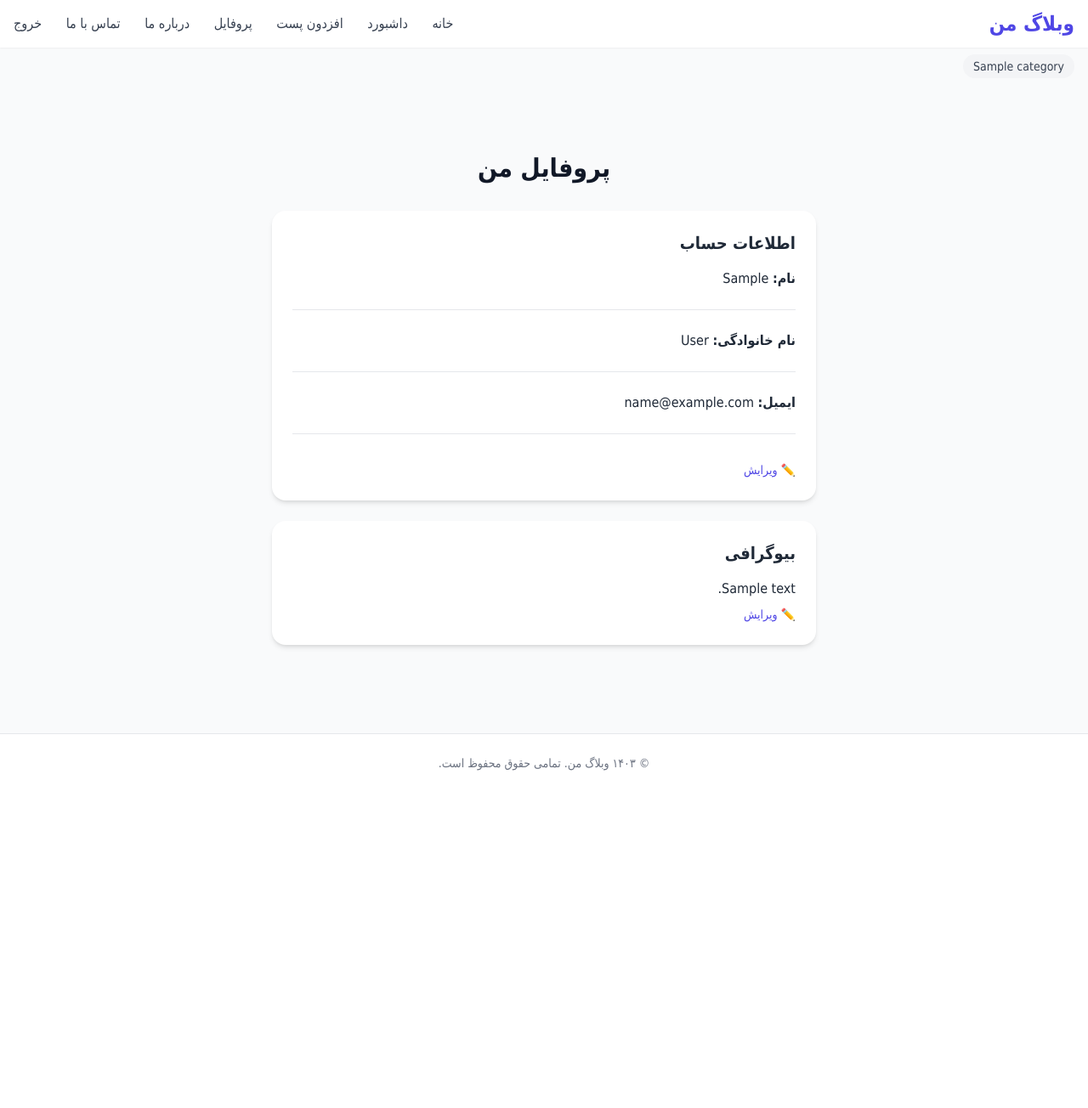
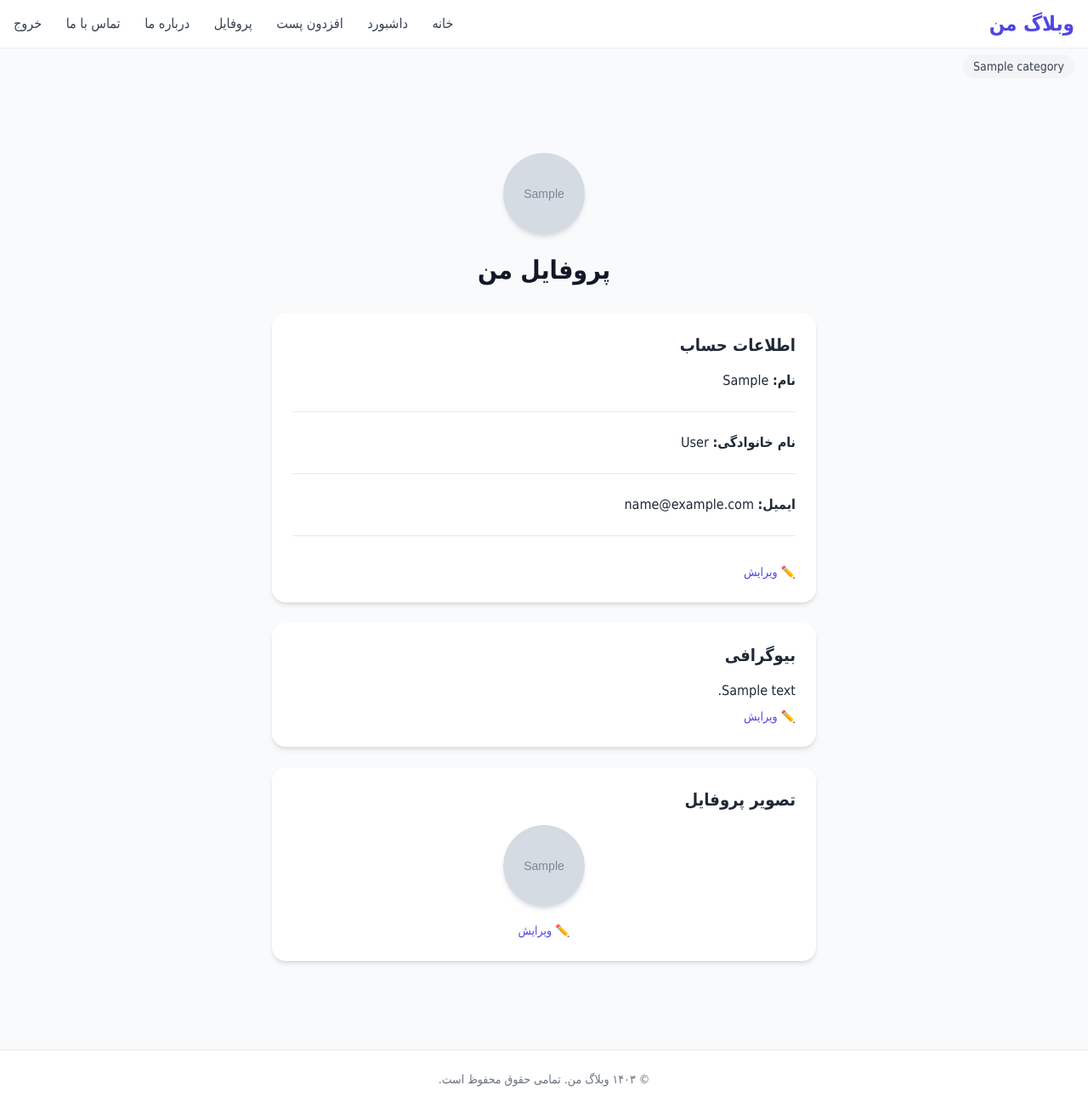
Before and after one commit to yn-th/my-django-blog, a Django app: page /profile/ in a window 1280 px wide. Shown: the whole page at 85% size. Before the commit the page ends 907 px from the top, so only its background shows below. Run offline with Django 5.2, Linux system fonts and the light colour scheme; a user stored in the database is signed in; tables that the repository leaves empty hold one stand-in row (values such as "Sample post"); grey boxes marked "Sample" are stand-in pictures; some libraries are stand-ins or nearby versions.

Commit message:
add image to weblog

```diff
--- a/blog/forms.py
+++ b/blog/forms.py
@@ -20,7 +20,7 @@ class CreatePostForm(forms.ModelForm):
 
     class Meta:
         model = Post
-        fields = ("title",'body','status','category','tags')
+        fields = ("title",'body','status','category','tags','image')
         widgets = {
             'title': forms.TextInput(attrs={
                 'class': 'w-full px-4 py-2 border border-gray-300 rounded-lg focus:ring-2 focus:ring-indigo-500 focus:border-indigo-500 outline-none transition',
@@ -42,8 +42,10 @@ class CreatePostForm(forms.ModelForm):
                 'class': 'w-full px-4 py-2 border border-gray-300 rounded-lg focus:ring-2 focus:ring-indigo-500 focus:border-indigo-500 outline-none transition bg-white',
                 'size': '5'  # ارتفاع لیست (اختیاری)
             }),
-        }
-
+            'image': forms.ClearableFileInput(attrs={
+                'class': 'w-full text-sm text-gray-500 file:mr-4 file:py-2 file:px-4 file:rounded-lg file:border-0 file:text-sm file:font-semibold file:bg-indigo-50 file:text-indigo-700 hover:file:bg-indigo-100'
+        })
+}
 class CommentForm(forms.ModelForm):
     email = forms.EmailField(required=False)
     name = forms.CharField( max_length=158, required=False)
@@ -54,10 +56,21 @@ class CommentForm(forms.ModelForm):
 from django.contrib.auth.models import User
 
 class ProfileForm(forms.ModelForm):
+
     class Meta:
         model = Profile
-        fields = ['bio',]
+        fields = ['bio']
 
+class ImageProfileForm(forms.ModelForm):
+
+    class Meta:
+        model = Profile
+        fields = ['image']
+        widgets = {
+            'image': forms.ClearableFileInput(attrs={
+                'class': 'w-full text-sm text-gray-500 file:mr-4 file:py-2 file:px-4 file:rounded-lg file:border-0 file:text-sm file:font-semibold file:bg-indigo-50 file:text-indigo-700 hover:file:bg-indigo-100'
+            }),
+        }
 class UserUpdateForm(forms.ModelForm):
     class Meta:
         model = User
--- a/blog/models.py
+++ b/blog/models.py
@@ -39,7 +39,7 @@ class Category(models.Model):
 class Post (models.Model):
     title = models.CharField(max_length=250)
     body = models.TextField()
-
+    image = models.ImageField(upload_to='posts/%Y/%m', blank=True)
     tags = models.ManyToManyField(Tag, related_name='posts',blank=True)
     category = models.ForeignKey(
         Category,
@@ -111,6 +111,7 @@ class Comment(models.Model):
 class Profile(models.Model):
     user = models.OneToOneField(User, related_name='profile', on_delete=models.CASCADE)
     bio = models.TextField(blank=True)
+    image = models.ImageField( upload_to='profile/%Y/%m', blank=True)
 
     def __str__(self):
         return f"Profile of {self.user.username}"
--- a/blog/templates/blog/create_post.html
+++ b/blog/templates/blog/create_post.html
@@ -19,7 +19,7 @@
         <h1 class="text-3xl font-bold text-gray-900 mb-8 text-center">
             {% if is_edit %}ویرایش پست{% else %}نوشتن پست جدید{% endif %}
         </h1>
-
+         <form method="POST" enctype="multipart/form-data">
         <div class="bg-white rounded-2xl shadow-md p-8">
             <form method="post" class="space-y-6">
                 {% csrf_token %}
--- a/blog/templates/blog/post_detail.html
+++ b/blog/templates/blog/post_detail.html
@@ -26,7 +26,11 @@
     </div>
 
     <!-- تصویر شاخص -->
-    <img src="https://placehold.co/800x400/4F46E5/FFFFFF?text=تصویر+شاخص" alt="تصویر پست" class="w-full h-auto rounded-xl mb-8 shadow-md">
+{% if post.image %}
+    <img src="{{ post.image.url }}" alt="{{ post.title }}" class="w-full h-auto rounded-xl mb-8 shadow-md">
+{% else %}
+    <div class="w-full h-48 bg-gradient-to-r from-indigo-500 to-purple-500 flex items-center justify-center text-white text-4xl rounded-xl mb-8">📝</div>
+{% endif %}
 
     <!-- متن محتوا -->
     <div class="mt-5 text-[1.1rem] leading-loose break-words whitespace-pre-wrap overflow-x-auto max-w-full">
--- a/blog/templates/blog/profile.html
+++ b/blog/templates/blog/profile.html
@@ -2,6 +2,18 @@
 {% block content %}
 
 <main class="flex-grow container mx-auto px-4 py-12 max-w-2xl">
+    {% if profile.image %}
+<div class="flex justify-center">
+    <img src="{{ profile.image.url }}" alt="آواتار"
+         class="w-24 h-24 rounded-full object-cover shadow-md ">
+</div>
+{% else %}
+    <!-- نمایش حرف اول نام کاربر به‌عنوان آواتار پیش‌فرض -->
+    <div class="w-24 h-24 bg-indigo-100 rounded-full flex items-center justify-center text-3xl font-bold text-indigo-600 shadow-md">
+        {{ user.username|slice:":1" }}
+    </div>
+{% endif %}
+<br>
     <h1 class="text-3xl font-bold text-gray-900 mb-8 text-center">پروفایل من</h1>
 
     <!-- نمایش پیام‌های عمومی (اختیاری) -->
@@ -30,6 +42,7 @@
 
         <!-- حالت ویرایش (مخفی) -->
         <div id="user-info-edit" class="hidden mt-4">
+
             <form id="user-info-form" onsubmit="submitForm(event, 'user_info')">
                 {% csrf_token %}
                 <input type="hidden" name="form_type" value="user_info">
@@ -67,6 +80,46 @@
             </form>
         </div>
     </div>
+
+    <!-- بخش آواتار -->
+<!-- بخش تصویر پروفایل -->
+<div class="bg-white rounded-2xl shadow-md p-6 mb-6">
+    <h2 class="text-xl font-semibold mb-4">تصویر پروفایل</h2>
+
+    <!-- حالت نمایش -->
+    <div id="avatar-view">
+        <div class="flex justify-center mb-4">
+            {% if profile.image %}
+                <img id="avatar-img" src="{{ profile.image.url }}" alt="آواتار"
+                     class="w-24 h-24 rounded-full object-cover shadow-md">
+            {% else %}
+                <div id="avatar-placeholder" class="w-24 h-24 bg-indigo-100 rounded-full flex items-center justify-center text-3xl font-bold text-indigo-600 shadow-md">
+                    {{ user.username|slice:":1" }}
+                </div>
+                <img id="avatar-img" src="" alt="آواتار" class="hidden w-24 h-24 rounded-full object-cover shadow-md">
+            {% endif %}
+        </div>
+        <div class="text-center">
+            <button onclick="editSection('avatar')" class="text-sm text-indigo-600 hover:underline">✏️ ویرایش</button>
+        </div>
+    </div>
+
+    <!-- حالت ویرایش (مخفی) -->
+    <div id="avatar-edit" class="hidden mt-4">
+        <form id="avatar-form" onsubmit="submitAvatarForm(event)" enctype="multipart/form-data">
+            {% csrf_token %}
+            <input type="hidden" name="form_type" value="image">
+            <div class="space-y-3">
+                {{ form_image.as_p }}
+            </div>
+            <div id="avatar-errors" class="text-red-500 text-sm mt-2"></div>
+            <div class="flex justify-center gap-2 mt-3">
+                <button type="submit" class="px-4 py-2 bg-indigo-600 text-white rounded-lg hover:bg-indigo-700 transition">ذخیره</button>
+                <button type="button" onclick="cancelEdit('avatar')" class="px-4 py-2 bg-gray-200 text-gray-700 rounded-lg hover:bg-gray-300 transition">لغو</button>
+            </div>
+        </form>
+    </div>
+</div>
 </main>
 
 <script>
@@ -154,6 +207,59 @@
         msgDiv.classList.remove('hidden');
         setTimeout(() => { msgDiv.classList.add('hidden'); }, 3000);
     }
+
+function submitAvatarForm(event) {
+    event.preventDefault();
+    const form = event.target;
+    const url = "{% url 'blog:my_profile' %}";
+    const formData = new FormData(form);
+
+    fetch(url, {
+        method: 'POST',
+        headers: {
+            'X-Requested-With': 'XMLHttpRequest',
+            'X-CSRFToken': getCookie('csrftoken'),
+            // Content-Type به‌طور خودکار توسط مرورگر تنظیم می‌شود
+        },
+        body: formData,
+    })
+    .then(response => response.json())
+    .then(data => {
+        if (data.success) {
+            // به‌روزرسانی تصویر در بخش آواتار
+            const avatarImg = document.getElementById('avatar-img');
+            const placeholder = document.getElementById('avatar-placeholder');
+            // افزودن timestamp برای جلوگیری از کش
+            const newUrl = data.image_url + '?t=' + new Date().getTime();
+
+            if (placeholder) {
+                placeholder.classList.add('hidden');
+            }
+            avatarImg.src = newUrl;
+            avatarImg.classList.remove('hidden');
+
+            // اگر تصویر بالای صفحه هم داری، آن را هم به‌روز کن (اختیاری)
+            const topImg = document.getElementById('top-avatar-img');
+            if (topImg) {
+                topImg.src = newUrl;
+            }
+
+            cancelEdit('avatar');
+            showGlobalMessage(data.message, 'success');
+        } else {
+            const errors = data.errors;
+            let errorHtml = '';
+            for (const field in errors) {
+                errorHtml += `<p>${field}: ${errors[field].join(', ')}</p>`;
+            }
+            document.getElementById('avatar-errors').innerHTML = errorHtml;
+        }
+    })
+    .catch(error => {
+        console.error('Error:', error);
+        showGlobalMessage('خطا در ارتباط با سرور.', 'error');
+    });
+}
 </script>
 
 {% endblock content %}
--- a/blog/views.py
+++ b/blog/views.py
@@ -1,6 +1,6 @@
 from django.shortcuts import render , get_object_or_404 ,redirect
 from .models import Post ,Comment , Profile , Category , Tag
-from .forms import CreatePostForm , CommentForm , UserUpdateForm , ProfileForm ,CustomUserCreationForm
+from .forms import CreatePostForm , CommentForm ,ImageProfileForm, UserUpdateForm , ProfileForm ,CustomUserCreationForm
 from django.http import HttpResponse
 from django.contrib import messages
 from django.contrib.auth.decorators import login_required
@@ -147,7 +147,7 @@ def post_detail(request, pk):
 @login_required
 def create_post(request):
     if request.method == 'POST':
-        form = CreatePostForm(request.POST)
+        form = CreatePostForm(request.POST,request.FILES)
         if form.is_valid():
             post = form.save(commit=False)
             post.author = request.user
@@ -165,7 +165,7 @@ def update_post(request , pk):
         messages.error(request , "شما نمی توانید این پست را تغییر دهید")
         return redirect('home')
     if request.method == 'POST':
-        form = CreatePostForm(request.POST , instance=post)
+        form = CreatePostForm(request.POST ,request.FILES ,instance=post)
         if form.is_valid():
             form.save()
             messages.success(request , "پست با موفقیت تغییر یافت")
@@ -296,6 +296,20 @@ def my_profile(request):
                         'bio': profile.bio,
                     }
                 })
+        elif form_type == 'image':
+            form = ImageProfileForm(request.POST,request.FILES ,instance=profile)
+            if form.is_valid():
+                form.save()
+                return JsonResponse({
+                'success':True,
+                'messages':"عکس پروفایل بروز شد",
+                'data':
+                {
+                    'image_url':profile.image.url
+                }
+            })
+
+
             else:
                 return JsonResponse({'success': False, 'errors': form.errors})
 
@@ -304,11 +318,14 @@ def my_profile(request):
     # GET معمولی
     form_user = UserUpdateForm(instance=request.user)
     form_profile = ProfileForm(instance=profile)
+    form_image =ImageProfileForm(instance=profile)
+
 
     context = {
         'profile': profile,
         'form_user': form_user,
         'form_profile': form_profile,
+        'form_image':form_image,
     }
     return render(request, 'blog/profile.html', context)
 
@@ -331,7 +348,7 @@ def tag_posts(request , slug):
         'query':query,
 
     }
-    print(context)
+
     return render(request,'blog/tag_posts.html',context)
 
 def about_us(request):
--- a/config/settings.py
+++ b/config/settings.py
@@ -128,3 +128,7 @@ DEFAULT_AUTO_FIELD = 'django.db.models.BigAutoField'
 LOGIN_URL = 'blog:login'
 LOGOUT_REDIRECT_URL = 'blog:home'
 LOGIN_REDIRECT_URL = 'blog:home'
+
+
+MEDIA_URL = '/media/'
+MEDIA_ROOT = BASE_DIR / 'media'
--- a/config/urls.py
+++ b/config/urls.py
@@ -14,10 +14,12 @@ Including another URLconf
     1. Import the include() function: from django.urls import include, path
     2. Add a URL to urlpatterns:  path('blog/', include('blog.urls'))
 """
+from django.conf import settings
+from django.conf.urls.static import static
 from django.contrib import admin
 from django.urls import path , include
 
 urlpatterns = [
     path('admin/', admin.site.urls),
     path('',include('blog.urls')),
-]
+] + static(settings.MEDIA_URL, document_root=settings.MEDIA_ROOT)
```
Also changed, not shown: blog/templates/blog/index.html (+6 -3 lines), blog/migrations/0013_post_image_profile_image_alter_tag_slug.py (added).
